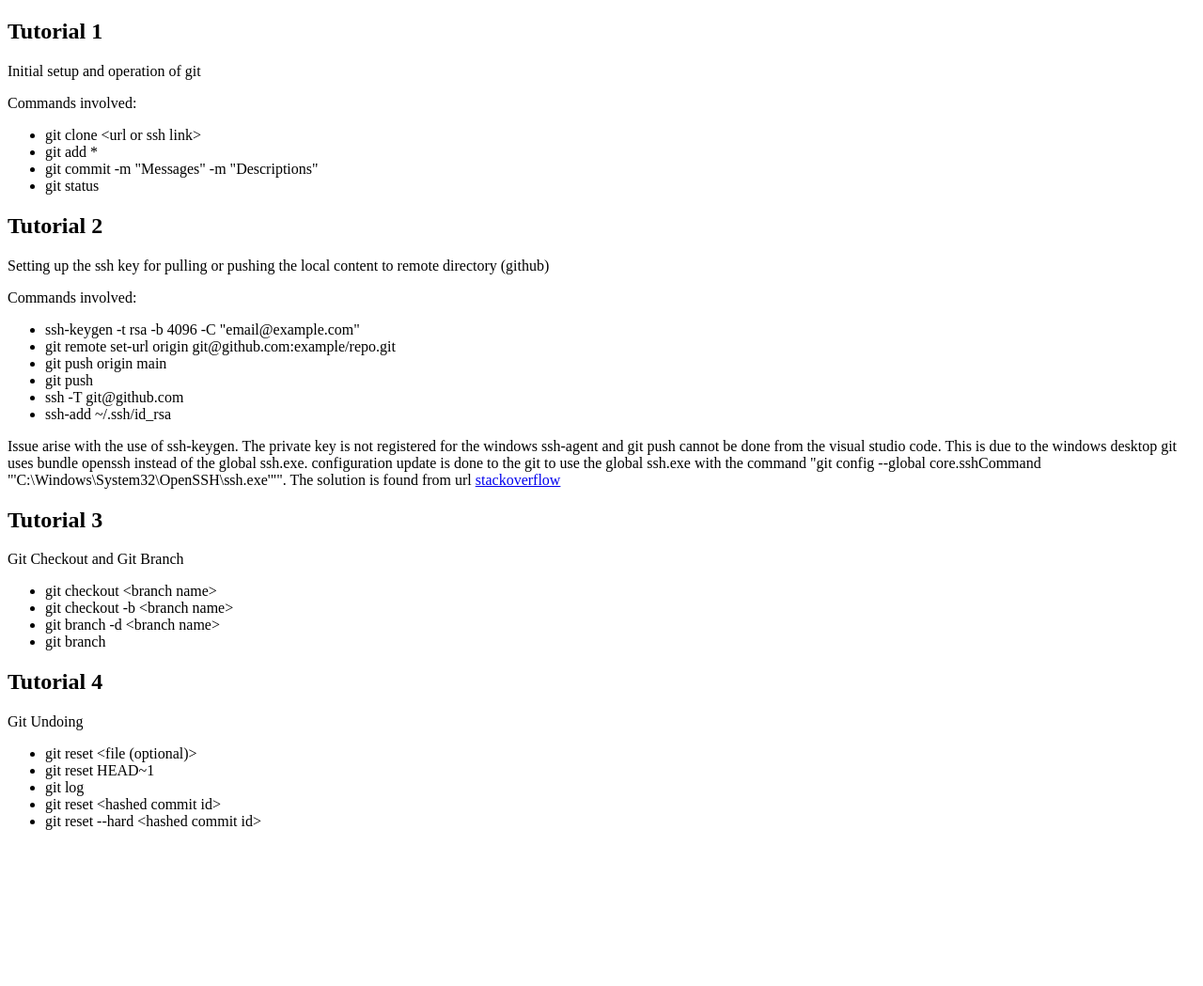
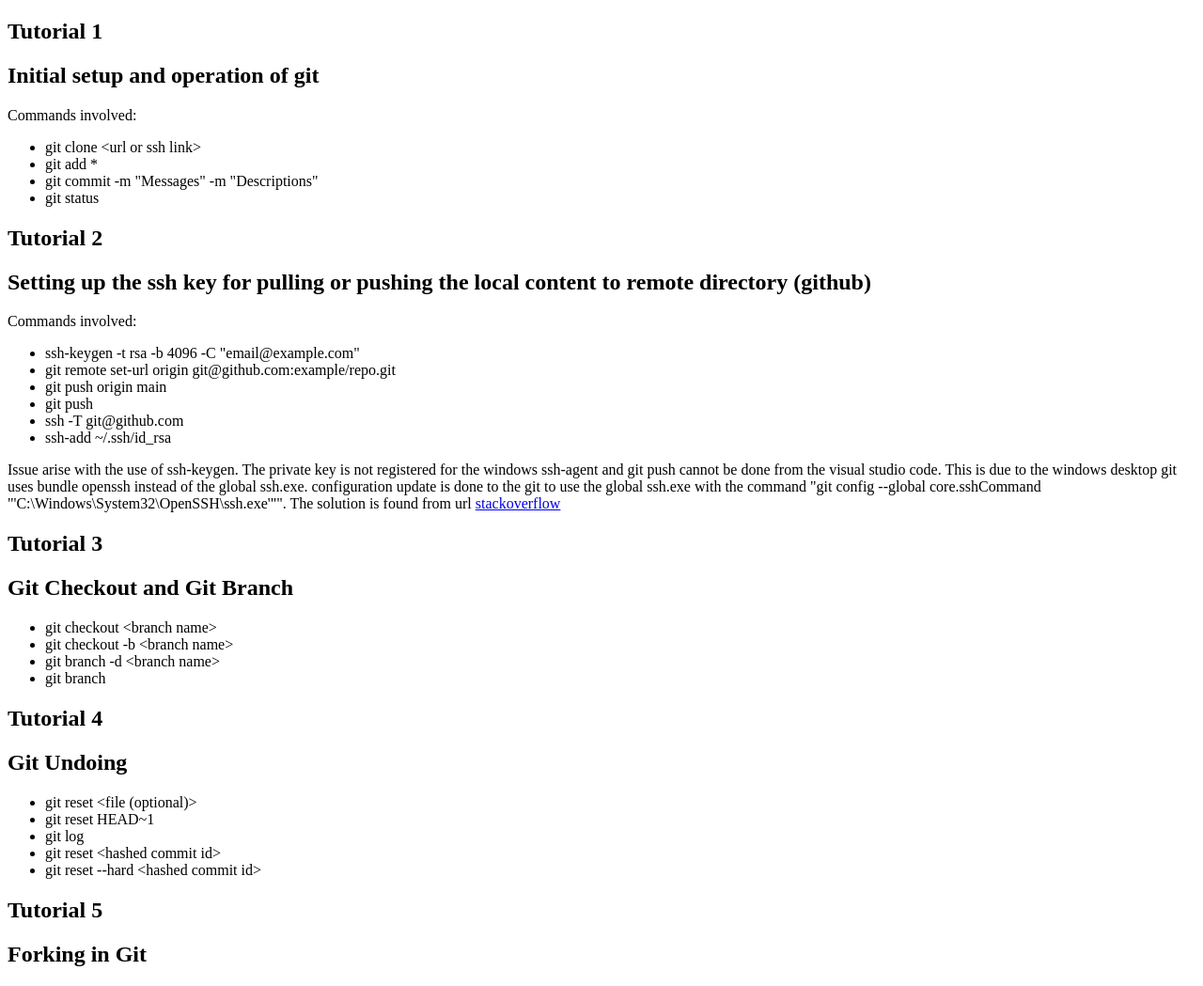
Before and after one commit to cchsing/git-tutorials, a plain HTML site: page index.html in a window 1280 px wide. Shown: the whole page at 94% size. Before the commit the page ends 899 px from the top, so only its background shows below. Drawn offline with Linux system fonts and the light colour scheme.

Commit message:
update on Tutorial 5

```diff
--- a/index.html
+++ b/index.html
@@ -8,7 +8,7 @@
             <article>
                 <header>
                     <h1>Tutorial 1</h1>
-                    <p>Initial setup and operation of git</p>
+                    <h2>Initial setup and operation of git</h2>
                 </header>
                 <p>
                     Commands involved:<br/>
@@ -23,7 +23,7 @@
             <article>
                 <header>
                     <h1>Tutorial 2</h1>
-                    <p>Setting up the ssh key for pulling or pushing the local content to remote directory (github)</p>
+                    <h2>Setting up the ssh key for pulling or pushing the local content to remote directory (github)</h2>
                 </header>
                 <p>
                     Commands involved:<br/>
@@ -44,7 +44,7 @@
             <article>
                 <header>
                     <h1>Tutorial 3</h1>
-                    <p>Git Checkout and Git Branch</p>
+                    <h2>Git Checkout and Git Branch</h2>
                 </header>
                 <p>
                     <ul>
@@ -58,7 +58,7 @@
             <article>
                 <header>
                     <h1>Tutorial 4</h1>
-                    <p>Git Undoing</p>
+                    <h2>Git Undoing<h2>
                 </header>
                 <p>
                     <ul>
@@ -70,6 +70,12 @@
                     </ul>
                 </p>
             </article>
+            <article>
+                <header>
+                    <h1>Tutorial 5</h1>
+                    <h2>Forking in Git</h2>
+                </header>
+            </article>
         </div>
     </body>
 </html>
```
